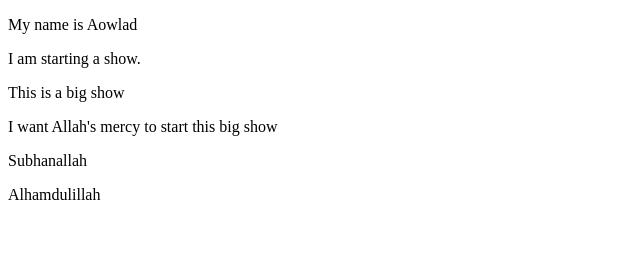
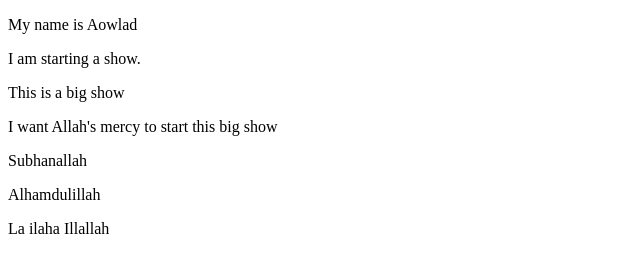
Before and after one commit to aowladmuhammad/MAHBUB, a plain HTML site: page index.html in a window 1280 px wide. Shown: the whole page, without its empty margins (0-640 px from the left). Drawn offline with Linux system fonts and the light colour scheme.

Commit message:
Update index.html

```diff
--- a/index.html
+++ b/index.html
@@ -14,6 +14,7 @@
   <p>I want Allah's mercy to start this big show</p>
   <p>Subhanallah</p>
   <p>Alhamdulillah</p>
+  <p>La ilaha Illallah</p>
 
 </body>
 </html>
```
